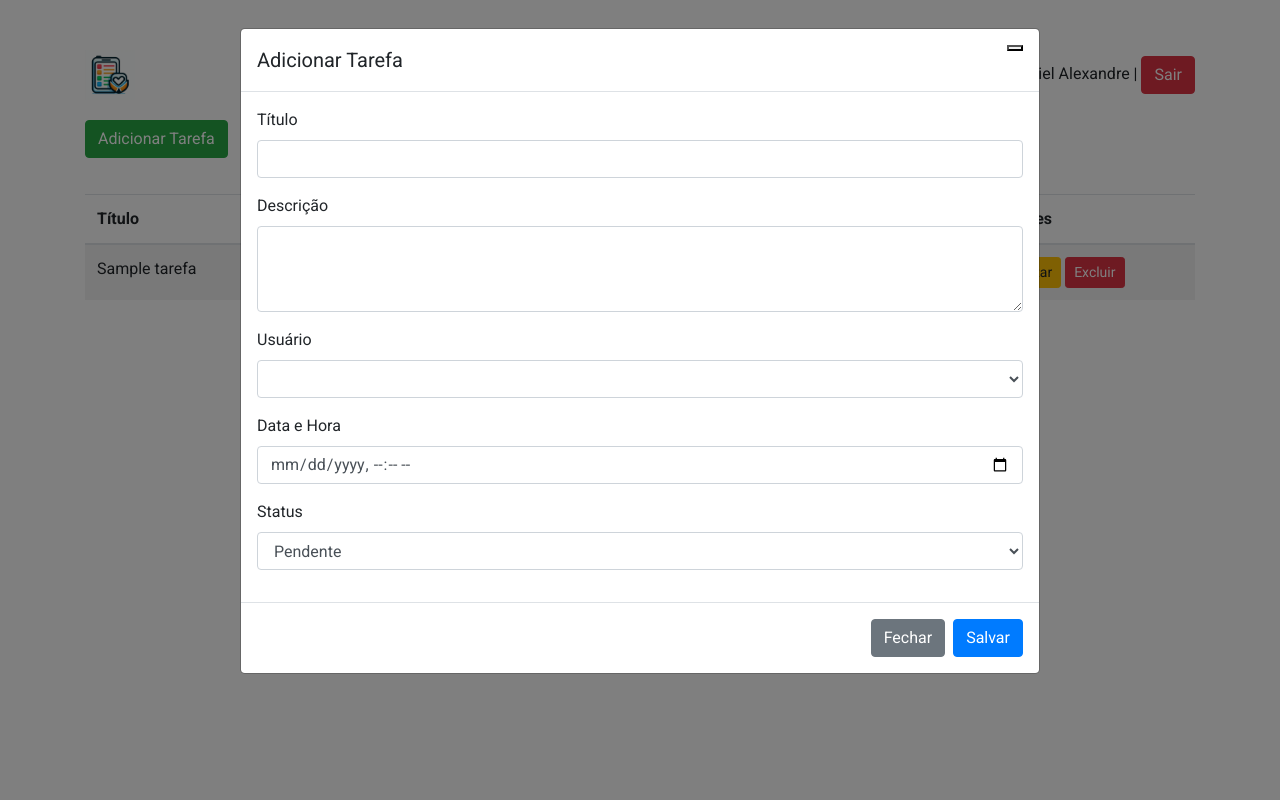
After one commit to GabrielAlexandre28/Projeto-Gerenciador-de-Tarefas, a PHP site: page /dashboard.php in a window 1280 px wide, after a click on "Adicionar Tarefa". The commit adds this page. Run offline with PHP 8.4, Linux system fonts and the light colour scheme; a user stored in the database is signed in; data comes from the database, SQL or seed files in the repository; tables that the repository leaves empty hold one stand-in row (values such as "Sample post").

Commit message:
Quarto UP
Mudança de nome Index=Login

Paginas Adicionadas:
Dashboard Funcional
Add_Task
Delete_task
Edit_task
Logout

Co-Authored-By: AlexMaeda <163080242+AlexMaeda@users.noreply.github.com>

```diff
--- /dev/null
+++ b/dashboard.php
@@ -0,0 +1,324 @@
+<?php
+session_start(); // Inicia a sessão PHP para usar variáveis de sessão.
+
+if (!isset($_SESSION['id'])) {
+    header("Location: login.php"); // Verifica se o usuário está autenticado. Se não estiver, redireciona para a página de login.
+    exit(); // Encerra a execução do script.
+}
+
+include_once 'bd.php'; // Inclui o arquivo de conexão com o banco de dados.
+
+$nome = $_SESSION['nome']; // Armazena o nome do usuário da sessão na variável $userName.
+
+// Consultar todas as tarefas
+$stmt = $conn->prepare("SELECT t.id, t.titulo, t.descricao, t.data_prazo, t.status, u.nome AS usuario_nome
+                        FROM tarefas t
+                        LEFT JOIN usuarios u ON t.id_usuario = u.id
+                        ORDER BY t.data_prazo ASC");
+// Prepara a consulta SQL para selecionar todas as tarefas e seus respectivos usuários, ordenadas por data de prazo.
+
+$stmt->execute(); // Executa a consulta preparada.
+$stmt->bind_result($taskId, $taskTitle, $taskDescription, $taskDate, $taskStatus, $userName);
+// Liga as variáveis aos resultados da consulta.
+
+$tasks = []; // Inicializa um array vazio para armazenar as tarefas.
+while ($stmt->fetch()) {
+    $tasks[] = [
+        'id' => $taskId, // Armazena o ID da tarefa.
+        'titulo' => $taskTitle, // Armazena o título da tarefa.
+        'descricao' => $taskDescription, // Armazena a descrição da tarefa.
+        'data_prazo' => $taskDate, // Armazena a data de prazo da tarefa.
+        'status' => $taskStatus, // Armazena o status da tarefa.
+        'usuario_nome' => $userName // Armazena o nome do usuário associado à tarefa.
+    ];
+}
+
+$stmt->close(); // Fecha a consulta.
+
+// Atualizar status de tarefas atrasadas
+foreach ($tasks as $index => $task) {
+    $dataPrazo = new DateTime($task['data_prazo']); // Converte a data de prazo para um objeto DateTime.
+    $dataAtual = new DateTime(); // Obtém a data e hora atual.
+    if ($dataPrazo < $dataAtual && $task['status'] !== 'concluida') {
+        $tasks[$index]['status'] = 'Atrasada'; // Atualiza o status da tarefa para 'Atrasada'.
+        $stmtUpdate = $conn->prepare("UPDATE tarefas SET status = 'Atrasada' WHERE id = ?"); // Prepara a consulta de atualização do status.
+        $stmtUpdate->bind_param("i", $task['id']); // Liga o ID da tarefa à consulta.
+        $stmtUpdate->execute(); // Executa a consulta de atualização.
+        $stmtUpdate->close(); // Fecha a consulta de atualização.
+    }
+}
+
+$stmtUsers = $conn->prepare("(
+    SELECT NULL as id, NULL as nome
+    UNION
+    SELECT id, nome FROM usuarios
+) ORDER BY id ASC");
+// Prepara a consulta SQL para selecionar todos os usuários com uma entrada vazia adicional.
+$stmtUsers->execute(); // Executa a consulta.
+$stmtUsers->bind_result($userId, $userName); // Liga as variáveis aos resultados da consulta.
+
+$users = []; // Inicializa um array vazio para armazenar os usuários.
+while ($stmtUsers->fetch()) {
+    $users[] = [
+        'id' => $userId, // Armazena o ID do usuário.
+        'nome' => $userName // Armazena o nome do usuário.
+    ];
+}
+
+$stmtUsers->close(); // Fecha a consulta.
+$conn->close(); // Fecha a conexão com o banco de dados.
+
+?>
+
+
+<!DOCTYPE html>
+<html lang="pt-BR"> <!-- Define o tipo do documento e a linguagem como português do Brasil -->
+<head>
+    <meta charset="UTF-8"> <!-- Define o conjunto de caracteres como UTF-8 -->
+    <title>Kick-Day Tasks</title> <!-- Define o título da página -->
+    <link href="https://stackpath.bootstrapcdn.com/bootstrap/4.5.2/css/bootstrap.min.css" rel="stylesheet"> <!-- Inclui o CSS do Bootstrap -->
+    <link href="https://fonts.googleapis.com/css2?family=Roboto:wght@400;700&display=swap" rel="stylesheet"> <!-- Inclui a fonte Roboto do Google Fonts -->
+    <style>
+        body {
+            background-color: #ffffff; /* Define a cor de fundo do corpo */
+            font-family: 'Roboto', sans-serif; /* Define a fonte do corpo */
+        }
+        .container {
+            margin-top: 50px; /* Define a margem superior do container */
+        }
+        .table {
+            margin-top: 20px; /* Define a margem superior da tabela */
+        }
+        .modal-dialog {
+            max-width: 800px; /* Define a largura máxima do diálogo modal */
+        }
+        .header {
+            display: flex;
+            align-items: center;
+            justify-content: space-between;
+            margin-bottom: 20px; /* Define a margem inferior do cabeçalho */
+        }
+        .header img {
+            width: 50px; /* Define a largura da imagem do logo */
+        }
+        .header h1 {
+            margin: 0; /* Remove a margem do título */
+        }
+    </style>
+</head>
+<body>
+    <div class="container"> <!-- Início do container principal -->
+    <div class="header"> <!-- Início do cabeçalho -->
+    <img src="img/Logo.jpg" alt="Logo"> <!-- Exibe o logo -->
+    <h1>Kick-Day Tasks</h1> <!-- Título da página -->
+    <div>
+        <?php echo htmlspecialchars($nome); ?> | <!-- Exibe o nome do usuário de forma segura -->
+        <a href="logout.php" class="btn btn-danger">Sair</a> <!-- Link para logout com botão -->
+    </div>
+</div>
+
+        <button class="btn btn-success mb-3" data-bs-toggle="modal" data-bs-target="#addTaskModal">Adicionar Tarefa</button> <!-- Botão para adicionar tarefa que abre o modal -->
+
+        <table class="table table-striped"> <!-- Início da tabela com listras -->
+            <thead>
+                <tr>
+                    <th>Título</th> <!-- Cabeçalho da coluna Título -->
+                    <th>Descrição</th> <!-- Cabeçalho da coluna Descrição -->
+                    <th>Responsavel</th> <!-- Cabeçalho da coluna Responsável -->
+                    <th>Prazo de Entrega</th> <!-- Cabeçalho da coluna Prazo de Entrega -->
+                    <th>Status</th> <!-- Cabeçalho da coluna Status -->
+                    <th>Ações</th> <!-- Cabeçalho da coluna Ações -->
+                </tr>
+            </thead>
+            <tbody>
+                <?php foreach ($tasks as $task): ?> <!-- Loop para exibir cada tarefa -->
+                    <tr>
+                        <td><?php echo htmlspecialchars($task['titulo']); ?></td> <!-- Exibe o título da tarefa de forma segura -->
+                        <td><?php echo htmlspecialchars($task['descricao']); ?></td> <!-- Exibe a descrição da tarefa de forma segura -->
+                        <td><?php echo htmlspecialchars($task['usuario_nome']); ?></td> <!-- Exibe o nome do responsável de forma segura -->
+                        <td><?php echo htmlspecialchars($task['data_prazo']); ?></td> <!-- Exibe o prazo de entrega de forma segura -->
+                        <td><?php echo htmlspecialchars($task['status']); ?></td> <!-- Exibe o status da tarefa de forma segura -->
+                        <td>
+                            <button class="btn btn-warning btn-sm" data-bs-toggle="modal" data-bs-target="#editTaskModal" data-id="<?php echo $task['id']; ?>" data-titulo="<?php echo $task['titulo']; ?>" data-descricao="<?php echo $task['descricao']; ?>" data-status="<?php echo $task['status']; ?>">Editar</button> <!-- Botão para editar tarefa, abrindo modal com dados da tarefa -->
+                            <button class="btn btn-danger btn-sm" data-bs-toggle="modal" data-bs-target="#deleteTaskModal" data-id="<?php echo $task['id']; ?>">Excluir</button> <!-- Botão para excluir tarefa, abrindo modal de confirmação -->
+                        </td>
+                    </tr>
+                <?php endforeach; ?> <!-- Fim do loop -->
+            </tbody>
+        </table>
+    </div>
+
+    <!-- Modal Adicionar Tarefa -->
+<div class="modal fade" id="addTaskModal" tabindex="-1" aria-labelledby="addTaskModalLabel" aria-hidden="true"> <!-- Início do modal de adicionar tarefa -->
+    <div class="modal-dialog"> <!-- Define o diálogo do modal -->
+        <div class="modal-content"> <!-- Conteúdo do modal -->
+            <form method="post" action="add_task.php"> <!-- Formulário para adicionar tarefa -->
+                <div class="modal-header">
+                    <h5 class="modal-title" id="addTaskModalLabel">Adicionar Tarefa</h5> <!-- Título do modal -->
+                    <button type="button" class="btn-close" data-bs-dismiss="modal" aria-label="Close"></button> <!-- Botão para fechar o modal -->
+                </div>
+                <div class="modal-body">
+                    <div class="form-group">
+                        <label for="titulo">Título</label>
+                        <input type="text" class="form-control" id="titulo" name="titulo" required> <!-- Campo para título da tarefa -->
+                    </div>
+                    <div class="form-group">
+                        <label for="descricao">Descrição</label>
+                        <textarea class="form-control" id="descricao" name="descricao" rows="3" required></textarea> <!-- Campo para descrição da tarefa -->
+                    </div>
+                    <div class="form-group">
+                        <label for="id_usuario">Usuário</label>
+                        <select class="form-control" id="id_usuario" name="id_usuario" required> <!-- Campo para selecionar o usuário -->
+                            <?php foreach ($users as $user): ?> <!-- Loop para exibir cada usuário -->
+                                <option value="<?php echo $user['id']; ?>"><?php echo htmlspecialchars($user['nome']); ?></option> <!-- Opções do campo de seleção com nome dos usuários -->
+                            <?php endforeach; ?> <!-- Fim do loop -->
+                        </select>
+                    </div>
+                    <div class="form-group">
+                        <label for="data_prazo">Data e Hora</label>
+                        <input type="datetime-local" class="form-control" id="data_prazo" name="data_prazo" required> <!-- Campo para data e hora -->
+                    </div>
+                    <div class="form-group">
+                        <label for="status">Status</label>
+                        <select class="form-control" id="status" name="status" required> <!-- Campo para selecionar o status -->
+                            <option value="pendente">Pendente</option> <!-- Opção Pendente -->
+                            <option value="em_progresso">Em Progresso</option> <!-- Opção Em Progresso -->
+                            <option value="concluida">Concluída</option> <!-- Opção Concluída -->
+                            <option value="Atrasada">Atrasada</option> <!-- Opção Atrasada -->
+                        </select>
+                    </div>
+                </div>
+                <div class="modal-footer">
+                    <button type="button" class="btn btn-secondary" data-bs-dismiss="modal">Fechar</button> <!-- Botão para fechar o modal -->
+                    <button type="submit" class="btn btn-primary">Salvar</button> <!-- Botão para salvar a tarefa -->
+                </div>
+            </form>
+        </div>
+    </div>
+</div>
+
+    <!-- Modal Editar Tarefa -->
+    <div class="modal fade" id="editTaskModal" tabindex="-1" aria-labelledby="editTaskModalLabel" aria-hidden="true"> <!-- Início do modal de editar tarefa -->
+        <div class="modal-dialog"> <!-- Define o diálogo do modal -->
+            <div class="modal-content"> <!-- Conteúdo do modal -->
+                <form method="post" action="edit_task.php"> <!-- Formulário para editar tarefa -->
+                    <div class="modal-header">
+                        <h5 class="modal-title" id="editTaskModalLabel">Editar Tarefa</h5> <!-- Título do modal -->
+                        <button type="button" class="btn-close" data-bs-dismiss="modal" aria-label="Close"></button> <!-- Botão para fechar o modal -->
+                    </div>
+                    <div class="modal-body">
+                        <input type="hidden" id="editTaskId" name="id"> <!-- Campo oculto para o ID da tarefa -->
+                        <div class="form-group">
+                            <label for="editTitulo">Título</label>
+                            <input type="text" class="form-control" id="editTitulo" name="titulo" required> <!-- Campo para título da tarefa -->
+                        </div>
+                        <div class="form-group">
+                            <label for="editDescricao">Descrição</label>
+                            <textarea class="form-control" id="editDescricao" name="descricao" rows="3" required></textarea> <!-- Campo para descrição da tarefa -->
+                        </div>
+                        <div class="form-group">
+                            <label for="editIdUsuario">Usuário</label>
+                            <select class="form-control" id="editIdUsuario" name="id_usuario" > <!-- Campo para selecionar o usuário -->
+                                <?php foreach ($users as $user): ?> <!-- Loop para exibir cada usuário -->
+                                    <option value="<?php echo $user['id']; ?>"><?php echo htmlspecialchars($user['nome']); ?></option> <!-- Opções do campo de seleção com nome dos usuários -->
+                                <?php endforeach; ?> <!-- Fim do loop -->
+                            </select>
+                        </div>
+                        <div class="form-group">
+                            <label for="editDataPrazo">Data e Hora</label>
+                            <input type="datetime-local" class="form-control" id="editDataPrazo" name="data_prazo"> <!-- Campo para data e hora -->
+                        </div>
+                        <div class="form-group">
+                            <label for="editStatus">Status</label>
+                            <select class="form-control" id="editStatus" name="status" required> <!-- Campo para selecionar o status -->
+                                <option value="pendente">Pendente</option> <!-- Opção Pendente -->
+                                <option value="em_progresso">Em Progresso</option> <!-- Opção Em Progresso -->
+                                <option value="concluida">Concluída</option> <!-- Opção Concluída -->
+                                <option value="Atrasada">Atrasdada</option> <!-- Opção Atrasada -->
+                            </select>
+                        </div>
+                    </div>
+                    <div class="modal-footer">
+                        <button type="button" class="btn btn-secondary" data-bs-dismiss="modal">Fechar</button> <!-- Botão para fechar o modal -->
+                        <button type="submit" class="btn btn-primary">Salvar</button> <!-- Botão para salvar as alterações -->
+                    </div>
+                </form>
+            </div>
+        </div>
+    </div>
+
+    <!-- Modal Excluir Tarefa -->
+    <div class="modal fade" id="deleteTaskModal" tabindex="-1" aria-labelledby="deleteTaskModalLabel" aria-hidden="true"> <!-- Início do modal de excluir tarefa -->
+        <div class="modal-dialog"> <!-- Define o diálogo do modal -->
+            <div class="modal-content"> <!-- Conteúdo do modal -->
+                <form method="post" action="delete_task.php"> <!-- Formulário para excluir tarefa -->
+                    <div class="modal-header">
+                        <h5 class="modal-title" id="deleteTaskModalLabel">Excluir Tarefa</h5> <!-- Título do modal -->
+                        <button type="button" class="btn-close" data-bs-dismiss="modal" aria-label="Close"></button> <!-- Botão para fechar o modal -->
+                    </div>
+                    <div class="modal-body">
+                        <p>Tem certeza que deseja excluir esta tarefa?</p> <!-- Mensagem de confirmação -->
+                        <input type="hidden" id="deleteTaskId" name="id"> <!-- Campo oculto para o ID da tarefa -->
+                    </div>
+                    <div class="modal-footer">
+                        <button type="button" class="btn btn-secondary" data-bs-dismiss="modal">Fechar</button> <!-- Botão para fechar o modal -->
+                        <button type="submit" class="btn btn-danger">Excluir</button> <!-- Botão para excluir a tarefa -->
+                    </div>
+                </form>
+            </div>
+        </div>
+    </div>
+
+    <script src="https://cdn.jsdelivr.net/npm/bootstrap@5.1.3/dist/js/bootstrap.bundle.min.js"></script> <!-- Inclui o JS do Bootstrap -->
+    <script>
+        document.addEventListener('DOMContentLoaded', function () { //Função executada quando o DOM estiver carregado
+            var editTaskModal = document.getElementById('editTaskModal'); //Obtém o modal de edição
+            editTaskModal.addEventListener('show.bs.modal', function (event) { //Evento para quando o modal for exibido
+                var button = event.relatedTarget; //Botão que abriu o modal
+                var id = button.getAttribute('data-id'); //Obtém o ID da tarefa
+                var titulo = button.getAttribute('data-titulo'); //Obtém o título da tarefa
+                var descricao = button.getAttribute('data-descricao'); //Obtém a descrição da tarefa
+                var status = button.getAttribute('data-status'); //Obtém o status da tarefa
+                var usuarioId = button.getAttribute('data-usuario-id'); //Obtém o ID do usuário
+
+                var modalTitle = editTaskModal.querySelector('.modal-title'); //Obtém o título do modal
+                var modalBodyInputId = editTaskModal.querySelector('#editTaskId'); //Campo de ID no modal
+                var modalBodyInputTitulo = editTaskModal.querySelector('#editTitulo'); //Campo de título no modal
+                var modalBodyInputDescricao = editTaskModal.querySelector('#editDescricao'); //Campo de descrição no modal
+                var modalBodyInputUsuario = editTaskModal.querySelector('#editIdUsuario'); //Campo de usuário no modal
+                var modalBodyInputDataPrazo = editTaskModal.querySelector('#editDataPrazo'); //Campo de data no modal
+                var modalBodyInputStatus = editTaskModal.querySelector('#editStatus'); //Campo de status no modal
+
+                modalBodyInputId.value = id; //Define o valor do ID no modal
+                modalBodyInputTitulo.value = titulo; //Define o valor do título no modal
+                modalBodyInputDescricao.value = descricao; //Define o valor da descrição no modal
+                modalBodyInputDataPrazo.value = ''; //Limpa o valor da data para permitir nova seleção
+                modalBodyInputStatus.value = status; //Define o valor do status no modal
+
+                // Selecionar o usuário correspondente à tarefa
+                var options = modalBodyInputUsuario.options;
+                for (var i = 0; i < options.length; i++) {
+                    if (options[i].value == usuarioId) {
+                        options[i].selected = true;
+                        break;
+                    }
+                }
+            });
+
+            var deleteTaskModal = document.getElementById('deleteTaskModal'); //Obtém o modal de exclusão
+            deleteTaskModal.addEventListener('show.bs.modal', function (event) { //Evento para quando o modal for exibido
+                var button = event.relatedTarget; //Botão que abriu o modal
+                var id = button.getAttribute('data-id'); //Obtém o ID da tarefa
+
+                var modalBodyInputId = deleteTaskModal.querySelector('#deleteTaskId'); //Campo de ID no modal
+
+                modalBodyInputId.value = id; //Define o valor do ID no modal
+            });
+        });
+    </script>
+    </div>
+</body>
+</html>
+
+</body>
+</html>
--- a/registro.php
+++ b/registro.php
@@ -93,7 +93,7 @@ $conn->close(); // Fecha a conexão com o banco de dados.
                             <button type="submit" class="btn btn-primary btn-block">Registrar</button> <!-- Botão de submissão do formulário -->
                         </form> <!-- Fechamento do formulário -->
                         <div class="text-center mt-3"> <!-- Div de texto centralizado com margem superior -->
-                            <a href="index.php" class="btn btn-link">Voltar para a Página de Login</a> <!-- Link para voltar à página de login -->
+                            <a href="login.php" class="btn btn-link">Voltar para a Página de Login</a> <!-- Link para voltar à página de login -->
                         </div>
                     </div>
                 </div>
```
Also changed, not shown: add_task.php (added, +32 -0 lines), delete_task.php (added, +27 -0 lines), edit_task.php (added, +47 -0 lines), gerenciador.sql (+7 -33 lines), logout.php (added, +23 -0 lines), login.php (renamed from index.php).
